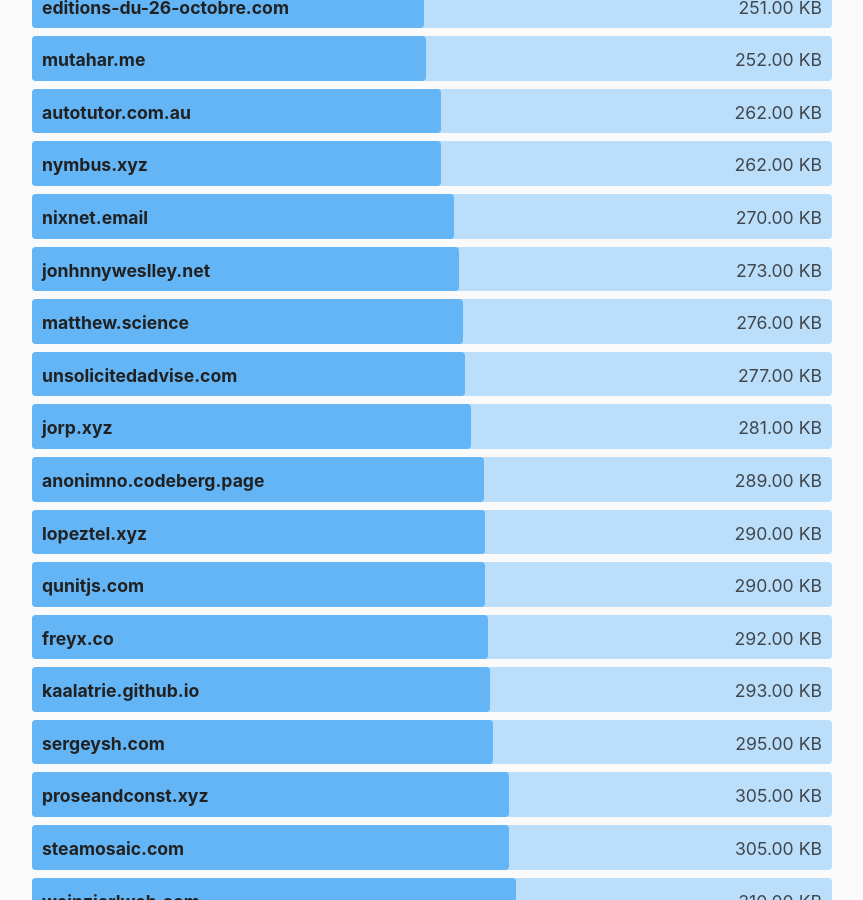
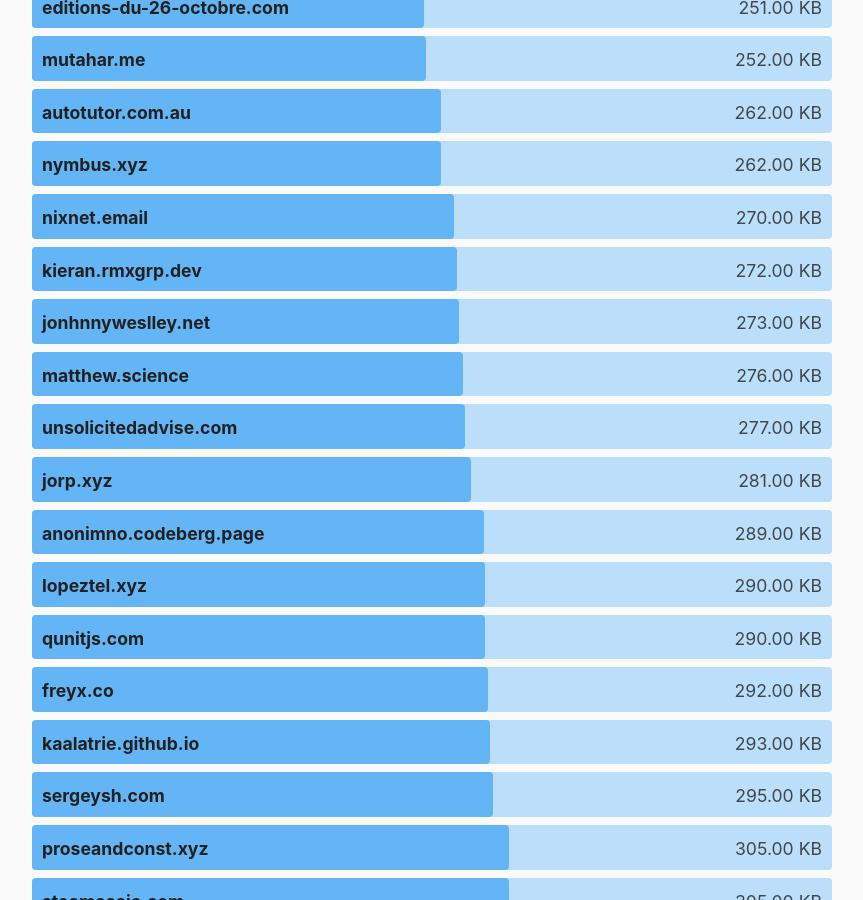
Before and after one commit to kevquirk/512kb.club, a Jekyll site: the page built from index.md, in a window 1280 px wide and 900 px high, scrolled down 18432 px. Shown: the whole window, without its empty margins (208-1071 px from the left). Built offline with Jekyll 4.4.1, drawn with Linux system fonts in a browser that asks for light colours.

Commit message:
Update sites.yml

```diff
--- a/_data/sites.yml
+++ b/_data/sites.yml
@@ -1018,6 +1018,11 @@
   size: 11.5
   last_checked: 2021-12-23
 
+- domain: kieran.rmxgrp.dev
+  url: https://kieran.rmxgrp.dev/
+  size: 272
+  last_checked: 2022-02-28
+
 - domain: kishvanchee.com
   url: https://kishvanchee.com/
   size: 11.1
```
